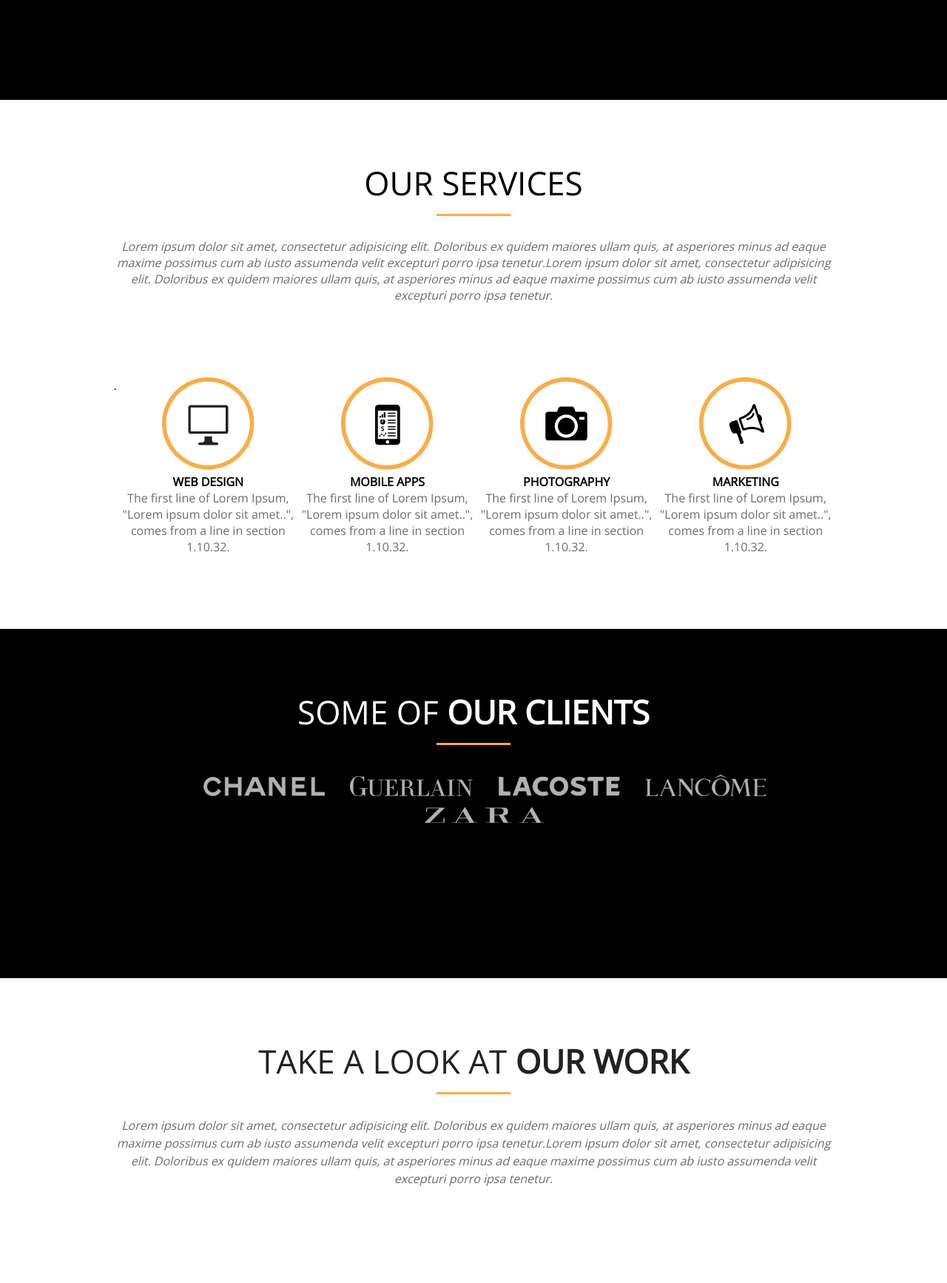
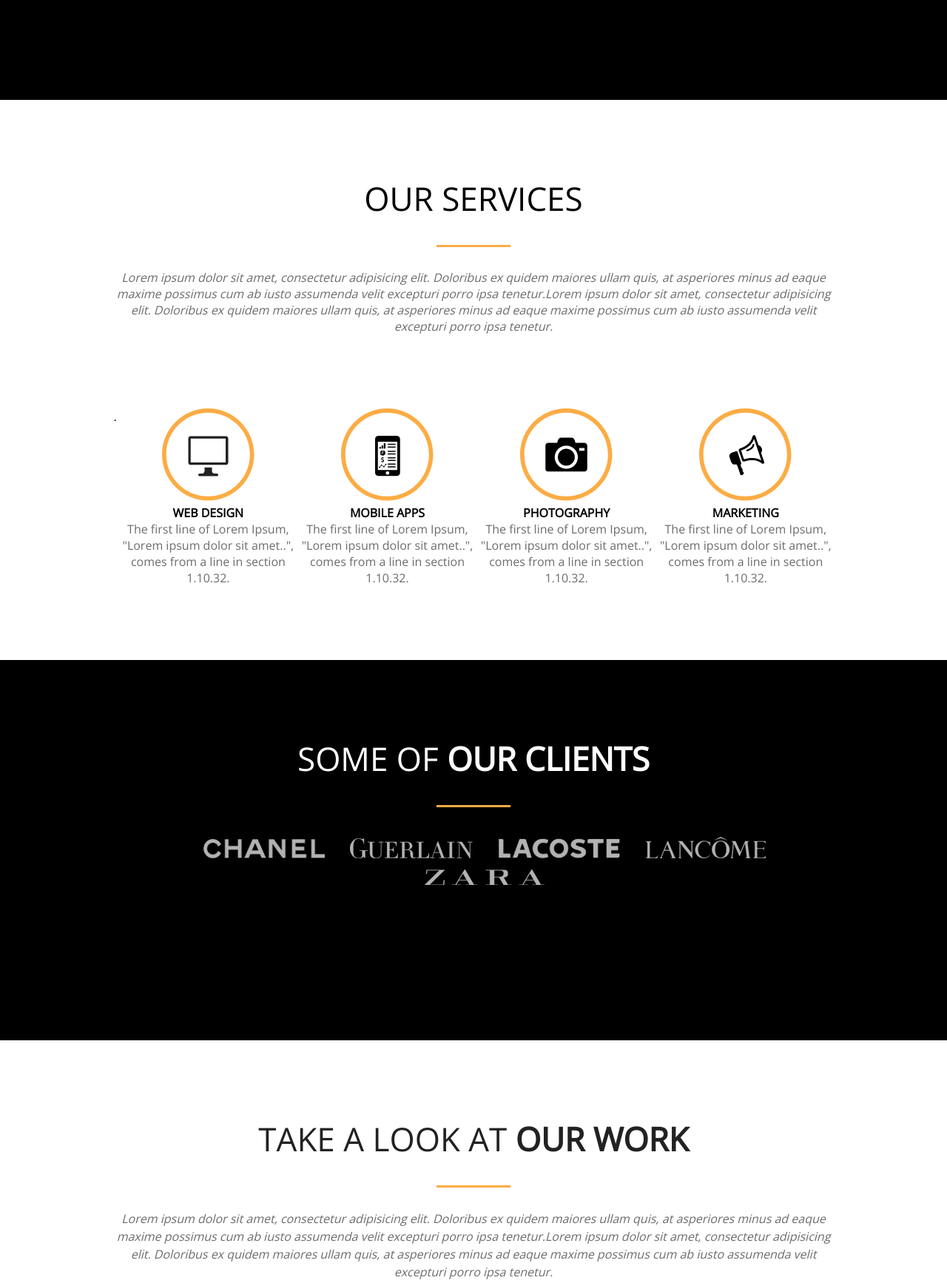
Before and after one commit to frozifonte/frozifonte.github.io, a plain HTML site: page template-2/index.html in a window 1280 px wide. Shown: the part 1940-3674 px from the top of the page at 74% size. Drawn offline with nearby package versions, Linux system fonts and the light colour scheme.

Commit message:
Update style.css

```diff
--- a/template-2/style.css
+++ b/template-2/style.css
@@ -219,7 +219,7 @@
     padding:100px 0 30px 0;
     font-size: 44px;
     font-weight: 300;
-    line-height: 24px;
+    line-height: 1.5em;
 
 }
 .main__services p{
@@ -240,7 +240,7 @@
     color: #ffffff;
     font-size: 44px;
     font-weight: 100;
-    line-height: 24px;
+    line-height: 1.5em;
 }
 
 
@@ -262,7 +262,7 @@
 .main__testimonials h1{
     font-size: 44px;
     font-weight: 400;
-    line-height: 24px;
+    line-height: 1.5em;
 }
 
 .main__work{
@@ -276,7 +276,7 @@
     color: #222222;
     font-size: 44px;
     font-weight: 300;
-    line-height: 24px;
+    line-height: 1.5em;
 }
 
 .main__work p{
@@ -322,7 +322,7 @@
     margin-bottom: 30px;
     font-size: 2.75em;
     font-weight: 400;
-    line-height: 24px;
+    line-height: 1.5em;
 
 
 }
```
